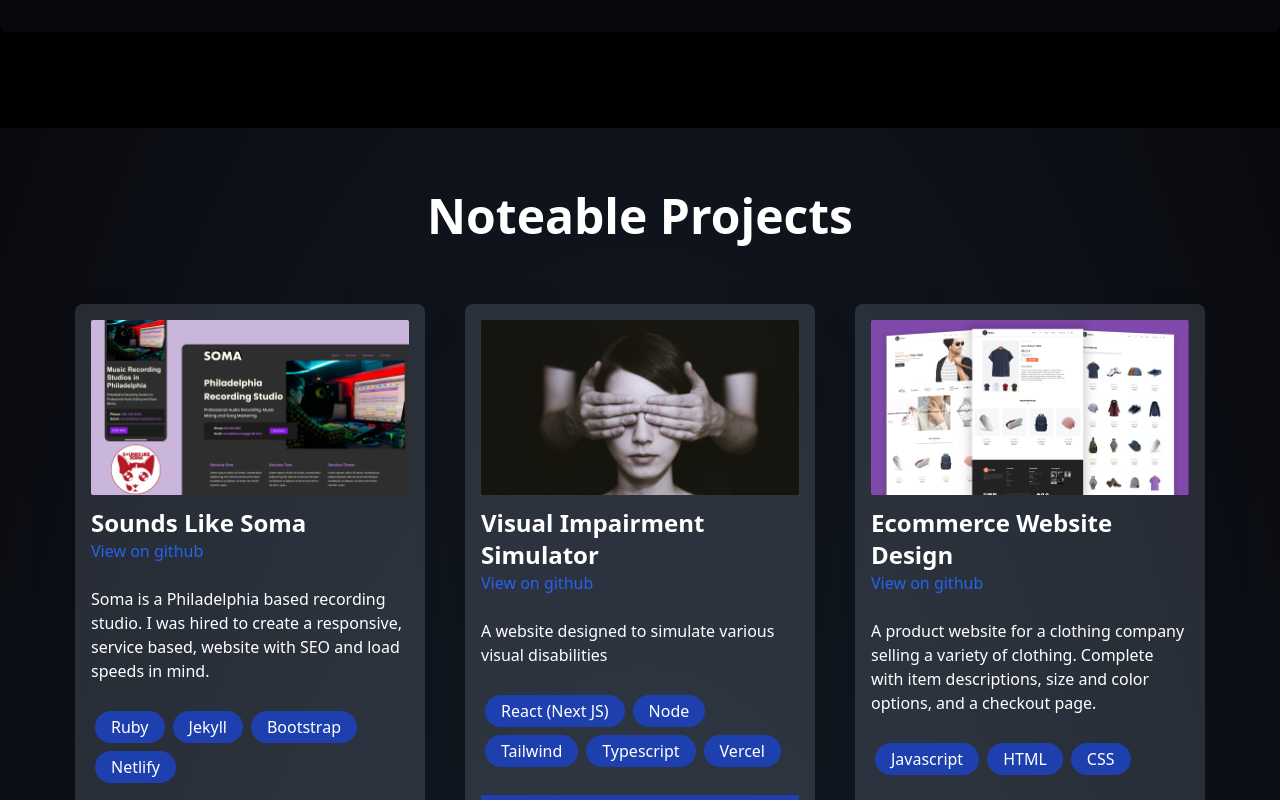
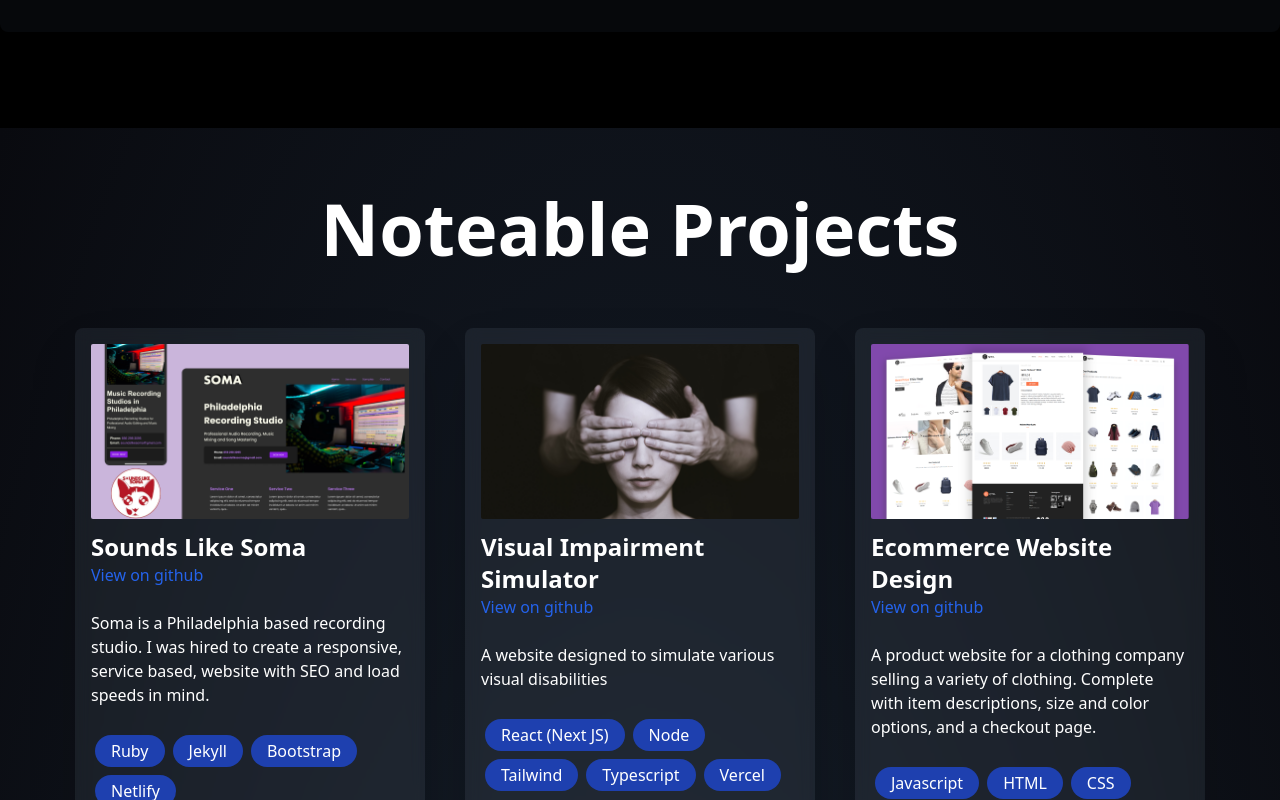
Before and after one commit to zackhanni/zachary.works, a Next.js app: page / in a window 1280 px wide. Shown: the part 1920-2720 px from the top of the page. Built offline with nearby package versions, Linux system fonts and the light colour scheme.

Commit message:
make text consistent with other pages

```diff
--- a/app/components/Projects.tsx
+++ b/app/components/Projects.tsx
@@ -10,9 +10,9 @@ function Projects() {
   return (
     <section
       id="projects"
-      className=" bg-black flex flex-col justify-center items-center"
+      className=" flex flex-col justify-center items-center"
     >
-      <h2 className="text-5xl text-center font-bold py-16 text-white">
+      <h2 className="text-5xl lg:text-7xl font-bold text-center py-16 text-white">
         Noteable Projects
       </h2>
       <ul className="max-w-[90%] md:max-w-[1200] m-auto grid gap-10 pb-20 grid-cols-1 md:grid-cols-2 xl:grid-cols-3">
@@ -25,7 +25,7 @@ function Projects() {
 
           return (
             <li
-              className={`card md:max-w-[350px] min-w-[300px] bg-slate-400/20 p-4 rounded-lg shadow-2xl ${
+              className={`card md:max-w-[350px] min-w-[300px] bg-slate-400/10 backdrop-blur p-4 rounded-lg shadow-2xl ${
                 inView ? "show" : "hide"
               }`}
               key={project.title}
@@ -43,7 +43,9 @@ function Projects() {
                   {/* <p>{inView.toString()}</p> */}
                   <p className="text-2xl font-bold">{project.title}</p>
                   <Link href={project.github}>
-                    <p className="text-blue-600 hover:text-blue-900">View on github</p>
+                    <p className="text-blue-600 hover:text-blue-900">
+                      View on github
+                    </p>
                   </Link>
                   <p className="py-6">{project.description}</p>
                   <div className="flex flex-wrap pb-6">
```
